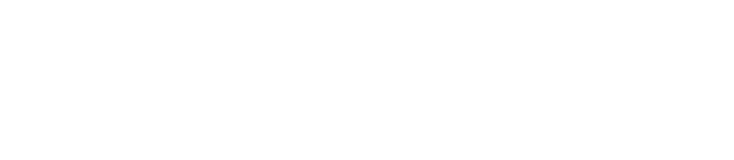
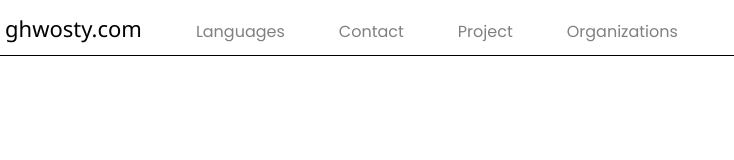
Before and after one commit to a-riceeater/a-riceeater, a plain HTML site: page index.html in a window 1280 px wide. Shown: the whole page, without its empty margins (0-734 px from the left). Drawn offline with Linux system fonts and the light colour scheme.

Commit message:
topbar and styles

```diff
--- a/index.html
+++ b/index.html
@@ -6,8 +6,20 @@
     <meta name="viewport" content="width=device-width, initial-scale=1.0">
     <title>Ghwosty</title>
     <link rel="shortcut icon" href="ghwosty.jpg">
+    <link rel="stylesheet" href="styles/index.css">
 </head>
 <body>
-    <div class="topBar"></div>
+    <div class="topBar">
+        <div id="container1">
+            <span id="titleUrl" onclick="window.location = 'http://ghwosty.com'">ghwosty.com</span>
+            <span class="topBarOption">Languages</span>
+            <span class="topBarOption">Contact</span>
+            <span class="topBarOption">Project</span>
+            <span class="topBarOption">Organizations</span>
+        </div>
+    </div>
+    <script>
+        setTimeout(() => document.querySelector('#container1').style.width = "100%", 100)
+    </script>
 </body>
 </html>
--- a/styles/index.css
+++ b/styles/index.css
@@ -8,3 +8,43 @@
     --poppins: 'Poppins', serif;
     --notosans: 'Noto Sans', serif;
 }
+
+.topBar {
+    position: fixed;
+    top: 0%;
+    left: 0%;
+    width: 100%;
+    height: 55px;
+    border-bottom: 1px solid black;
+    padding-left: 5px;
+    overflow-x: hidden;
+}
+
+#titleUrl {
+    font-family: var(--notosans);
+    font-size: 22px;
+    font-weight: 150;
+    cursor: pointer;
+}
+
+.topBarOption {
+    font-family: var(--poppins);
+    color: gray;
+    cursor: pointer;
+    margin-left: 50px;
+    font-size: 16px;
+    transition: .5s;
+}
+
+.topBarOption:hover {
+    color: black;
+    font-size: 18px;
+}
+
+#container1 {
+    position: absolute;
+    transform: translate(0%, -50%);
+    top: 50%;
+    width: 0%;
+    transition: width 1s ease-in;
+}
```
